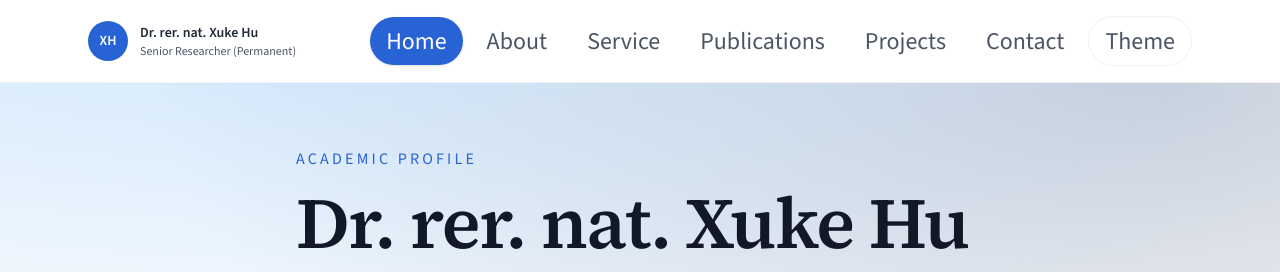
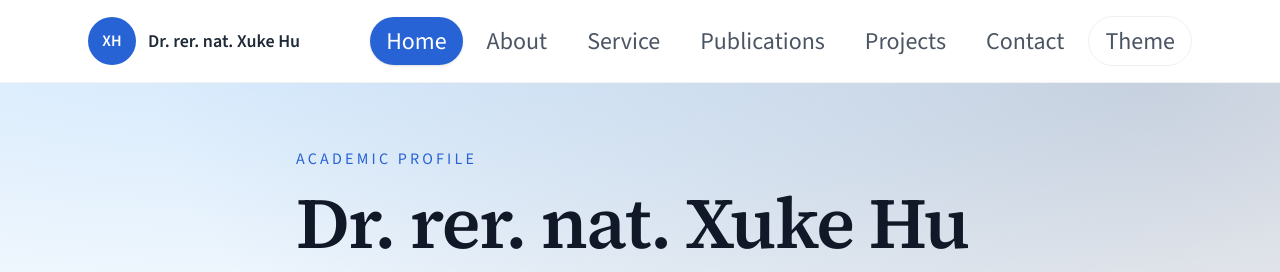
Before and after one commit to xukehu/xukehu.github.io, an Astro site: page / in a window 1280 px wide. Shown: the top 272 px of the page. Built offline with nearby package versions, Linux system fonts and the light colour scheme; Astro itself is replaced by a stand-in of ours.

Commit message:
Enlarge navbar identity and remove title

```diff
--- a/src/components/Navbar.astro
+++ b/src/components/Navbar.astro
@@ -20,10 +20,9 @@ const baseUrl = withBase('/');
 <header class="sticky top-0 z-40 border-b border-ink-100/60 bg-white/80 backdrop-blur-md dark:border-ink-800/60 dark:bg-ink-900/70">
   <div class="mx-auto flex max-w-content flex-wrap items-center justify-between gap-4 px-6 py-4">
     <a href={withBase('/')} class="flex items-center gap-3">
-      <div class="h-10 w-10 rounded-full bg-brand-600 text-white grid place-items-center text-sm font-semibold">XH</div>
+      <div class="site-avatar rounded-full bg-brand-600 text-white grid place-items-center font-semibold">XH</div>
       <div>
-        <div class="text-sm font-semibold text-ink-800 dark:text-ink-100">{profile.name}</div>
-        <div class="text-xs text-muted">{profile.title}</div>
+        <div class="text-lg font-semibold text-ink-800 dark:text-ink-100">{profile.name}</div>
       </div>
     </a>
     <nav class="flex flex-wrap items-center gap-2">
--- a/src/styles/global.css
+++ b/src/styles/global.css
@@ -98,6 +98,10 @@ a:hover {
   @apply rounded-full px-4 py-2 text-2xl font-medium transition;
 }
 
+.site-avatar {
+  @apply h-12 w-12 text-base;
+}
+
 .nav-pill.active {
   @apply bg-brand-600 text-white shadow;
 }
```
